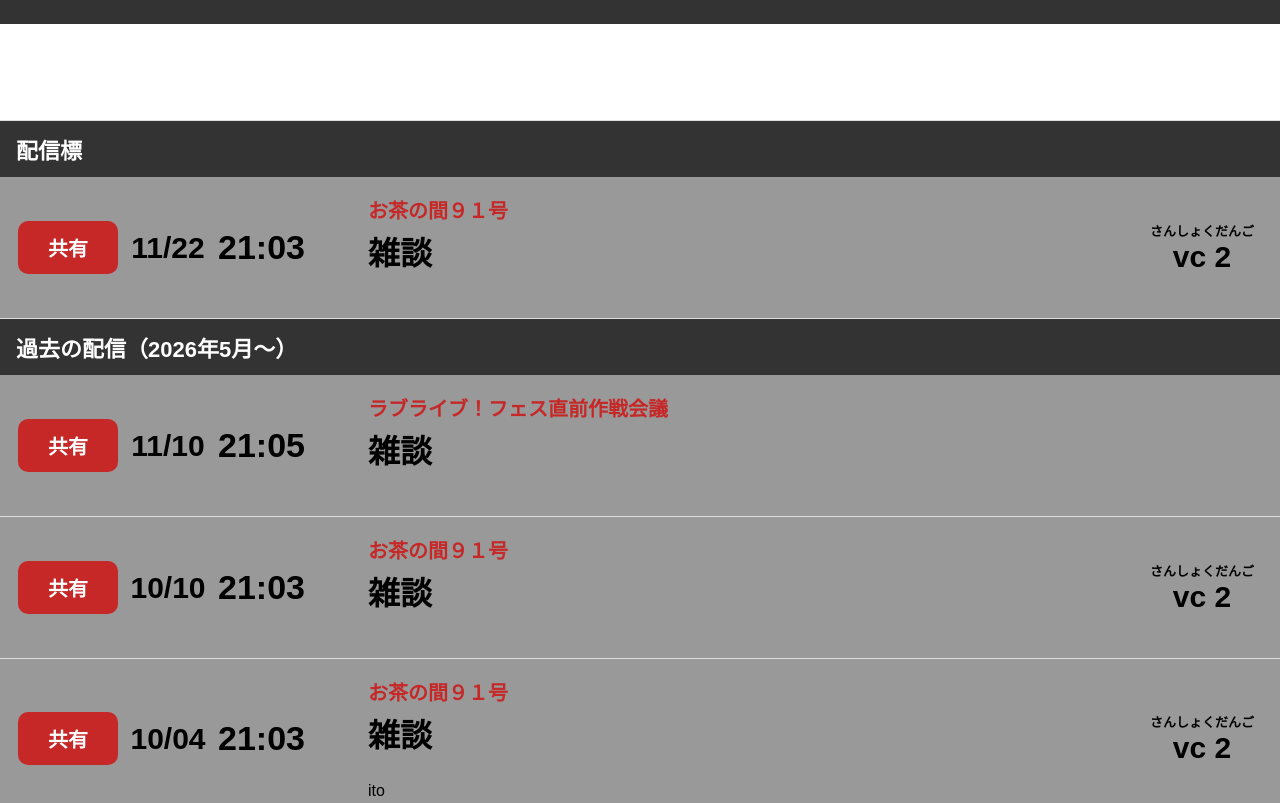
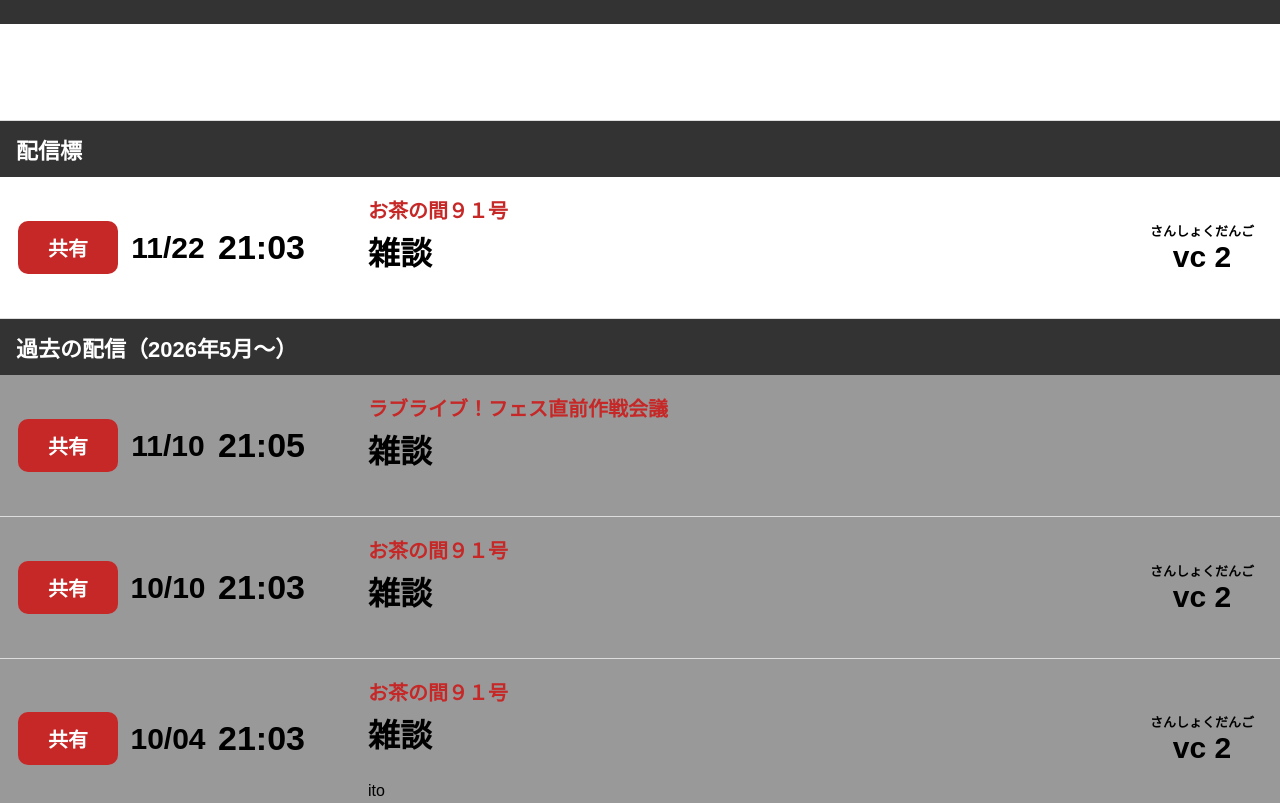
Before and after one commit to cocoyunochi034/cocoyunotchi.github.io, a plain HTML site: page streamlist.html in a window 1280 px wide. Shown: the top 803 px of the page. Drawn offline with Linux system fonts and the light colour scheme.

Commit message:
Update streamlist.html

```diff
--- a/streamlist.html
+++ b/streamlist.html
@@ -176,7 +176,7 @@
 <div class="header">配信標</div>
 
     <!--お茶の間テンプ-->
-<div class="can">
+<div class="row">
   <div class="type exp">共有</div>
   <div class="day">11/22</div>
   <div class="time-box">
```
